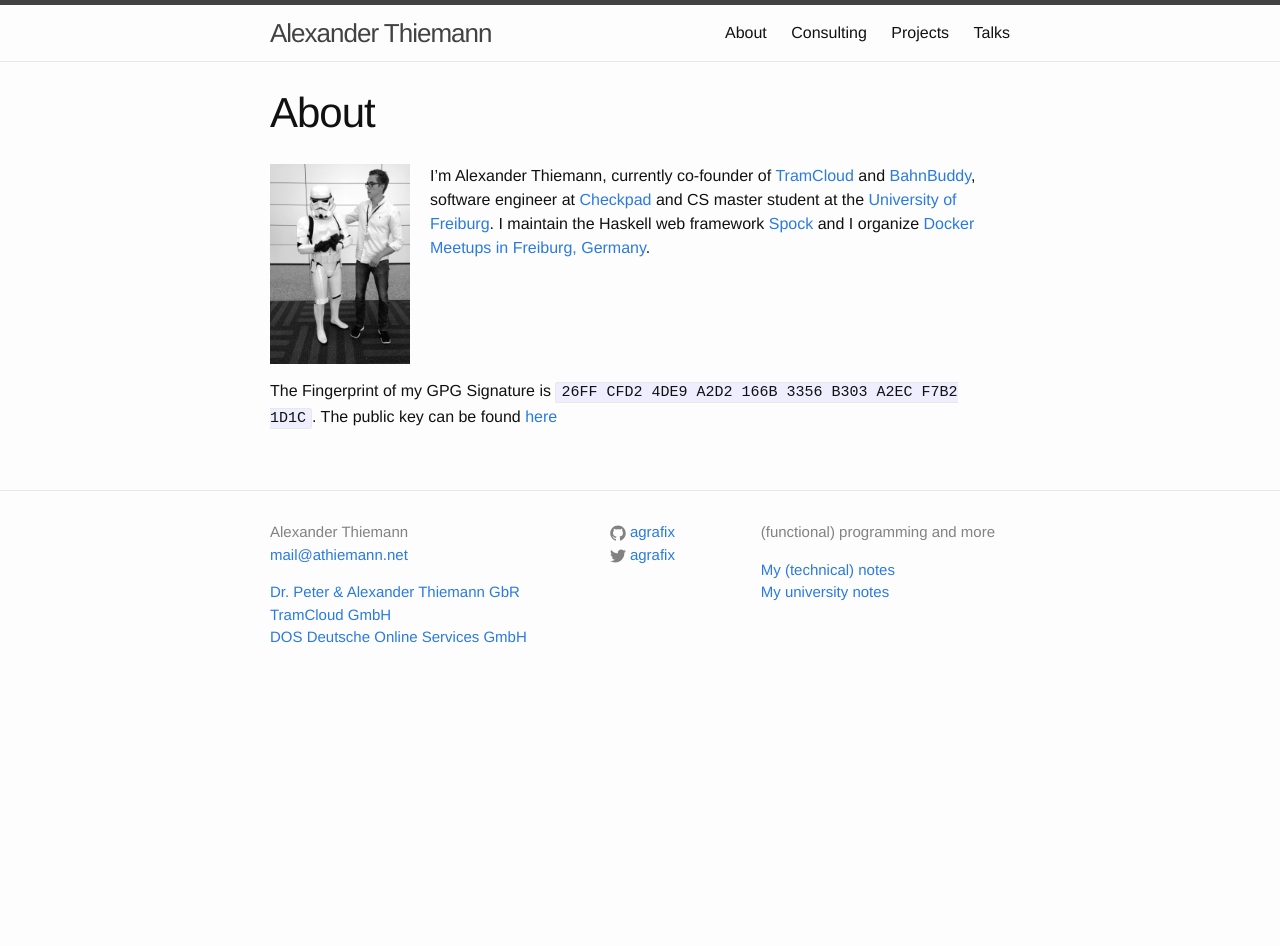
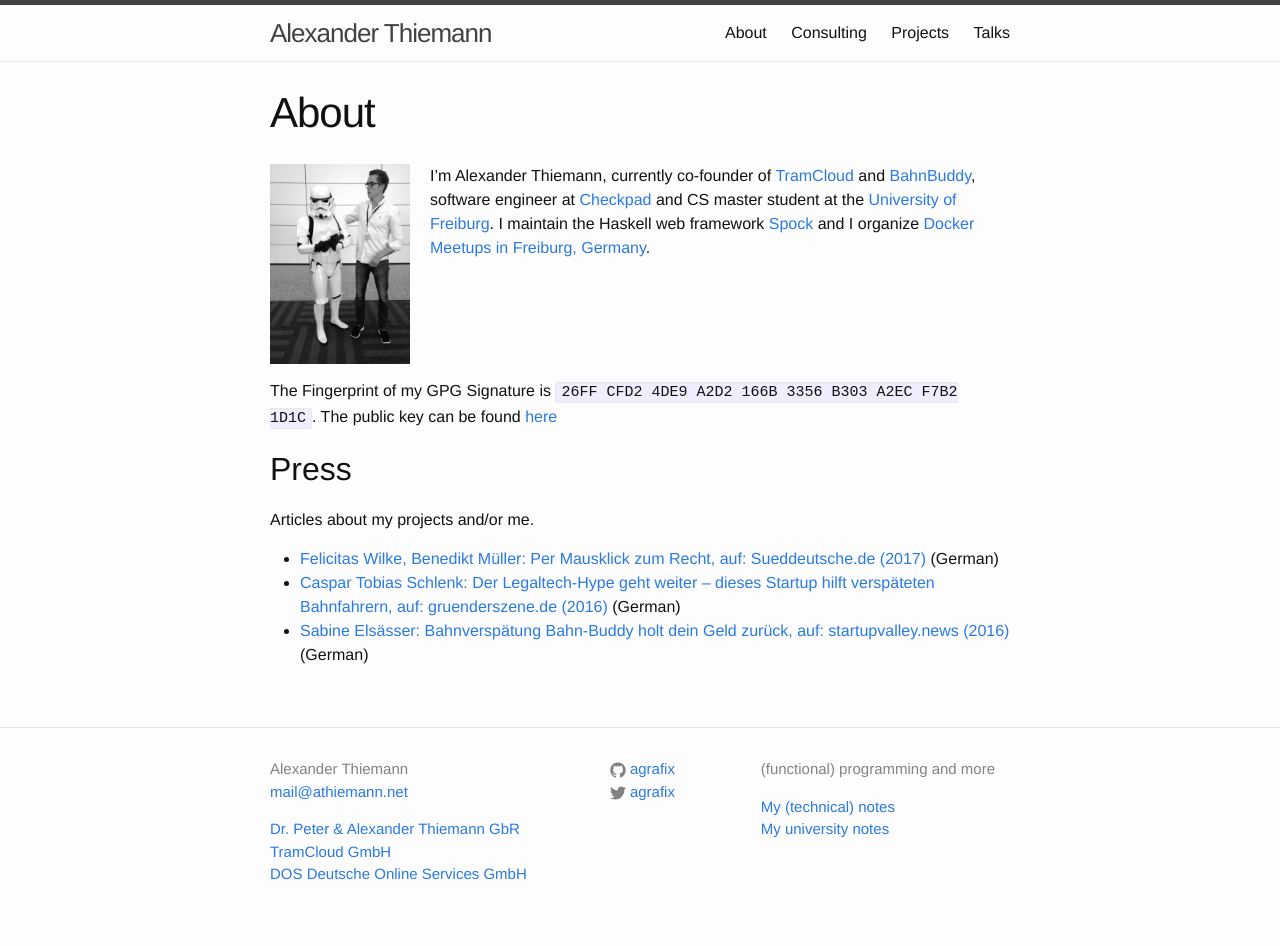
Before and after one commit to agrafix/homepage, a Jekyll site: the page built from about.md, in a window 1280 px wide. Built offline with Jekyll 4.4.1, drawn with Linux system fonts in a browser that asks for light colours; before the commit the page ends 900 px from its top, so only the background shows below that.

Commit message:
add some press articles

```diff
--- a/about.md
+++ b/about.md
@@ -10,6 +10,14 @@ permalink: /about/
 
 The Fingerprint of my GPG Signature is `26FF CFD2 4DE9 A2D2 166B  3356 B303 A2EC F7B2 1D1C`. The public key can be found [here][pubkey]
 
+## Press
+
+Articles about my projects and/or me.
+
+* [Felicitas Wilke, Benedikt Müller: Per Mausklick zum Recht, auf: Sueddeutsche.de (2017)][bb-sued] (German)
+* [Caspar Tobias Schlenk: Der Legaltech-Hype geht weiter – dieses Startup hilft verspäteten Bahnfahrern, auf: gruenderszene.de (2016)][bb-founder] (German)
+* [Sabine Elsässer: Bahnverspätung Bahn-Buddy holt dein Geld zurück, auf: startupvalley.news (2016)][bb-startup] (German)
+
 [tc]: https://www.tramcloud.net
 [bb]: https://www.bahn-buddy.de
 [cp]: http://www.checkpad.de
@@ -17,3 +25,6 @@ The Fingerprint of my GPG Signature is `26FF CFD2 4DE9 A2D2 166B  3356 B303 A2EC
 [docker-fr]: http://www.meetup.com/de/Docker-Freiburg/
 [spock]: https://www.spock.li
 [pubkey]: /pubkey-at.asc
+[bb-sued]: http://www.sueddeutsche.de/wirtschaft/verbraucherschutz-per-mausklick-zum-recht-1.3495795
+[bb-founder]: https://www.gruenderszene.de/allgemein/bahn-buddy-verspatung
+[bb-startup]: http://www.startupvalley.news/de/bahn-buddy-bahnverspaetung/
```
